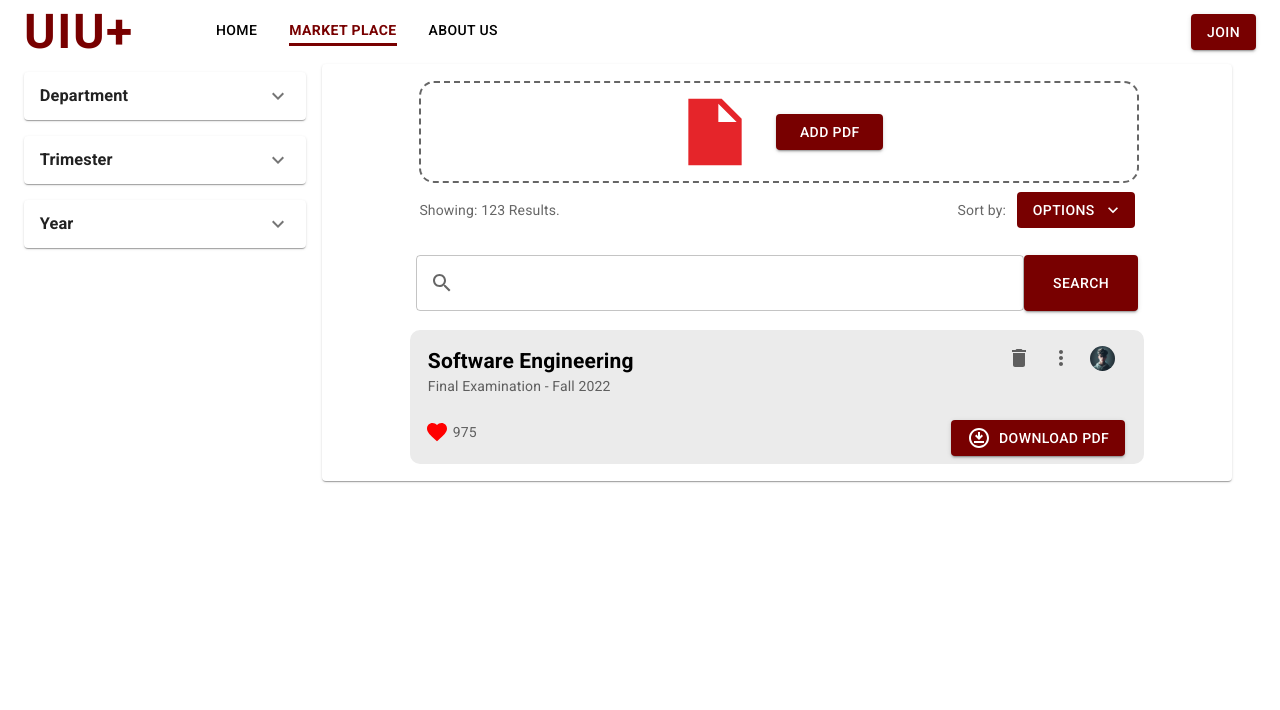
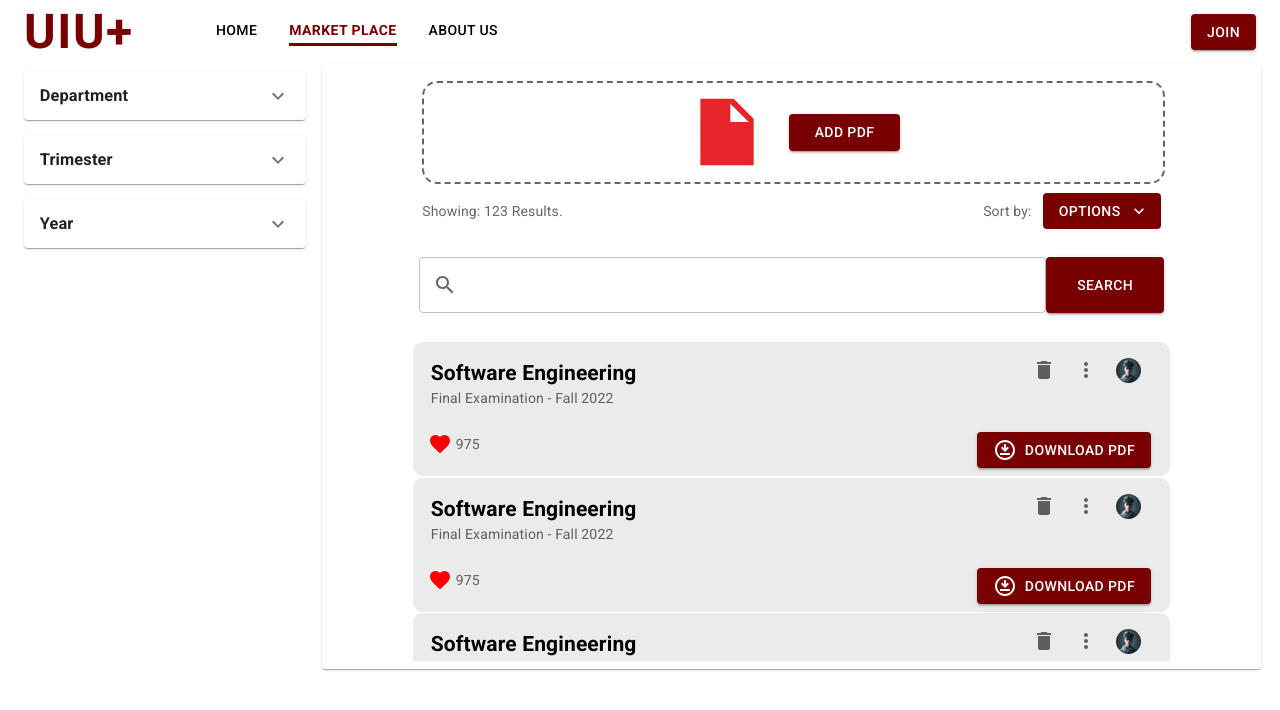
Before and after one commit to nadibahsan10/frontend, a React (Vite) app: page /market in a window 1280 px wide. Shown: the top 710 px of the page. Built offline with nearby package versions, Linux system fonts and the light colour scheme.

Commit message:
Sroll added in QuesBank card

```diff
--- a/src/QuestionBank/Component/Card.jsx
+++ b/src/QuestionBank/Component/Card.jsx
@@ -10,7 +10,6 @@ import { Avatar, Modal, Typography } from '@mui/material';
 import Button from '@mui/material/Button';
 import DownloadForOfflineOutlinedIcon from '@mui/icons-material/DownloadForOfflineOutlined';
 
-import AddPdf from './AddPdf';
 import "./Card.css";
 import UpdatePdf from './UpdatePdf';
 
@@ -75,7 +74,6 @@ function Card(props) {
                 </Grid>
             </Grid>
 
-
             <Modal open={isAddModalOpen} onClose={handleCloseAddModal}>
                 <div
                     style={{
@@ -91,6 +89,7 @@ function Card(props) {
                     <UpdatePdf />
                 </div>
             </Modal>
+
         </Box>
     );
 }
--- a/src/QuestionBank/Pages/MainQuestionBank.css
+++ b/src/QuestionBank/Pages/MainQuestionBank.css
@@ -5,3 +5,9 @@
     margin: 3% 0 3% 7.5%;
 
 }
+
+.cardHolder {
+    height: 40vh;
+    overflow:  auto;
+    scrollbar-color:  #780000 #EBEBEB;
+}
--- a/src/QuestionBank/Pages/MainQuestionBank.jsx
+++ b/src/QuestionBank/Pages/MainQuestionBank.jsx
@@ -32,7 +32,7 @@ const Item = styled(Paper)(({ theme }) => ({
 const department = ["CSE", "EEE", "CE", "BBA", "Eco"];
 const trimester = ["FALL", "SUMMER", "SPRING"];
 const currentYear = new Date().getFullYear();
-const year = [currentYear, currentYear-1, currentYear-2, currentYear-3];
+const year = [currentYear, currentYear - 1, currentYear - 2, currentYear - 3];
 
 
 function MainQuestionBank() {
@@ -42,7 +42,7 @@ function MainQuestionBank() {
                 <Box sx={{ flexGrow: 1 }}>
                     <Grid container spacing={1}>
                         <Grid item xs={3}>
-                            <Item sx={{ boxShadow: "none", marginLeft: "5%", display: "flex", flexDirection: "column", gap: "2vh"}}>
+                            <Item sx={{ boxShadow: "none", marginLeft: "5%", display: "flex", flexDirection: "column", gap: "2vh" }}>
                                 <div>
                                     <Accordion>
                                         <AccordionSummary
@@ -102,7 +102,7 @@ function MainQuestionBank() {
                             </Item>
                         </Grid>
                         <Grid item xs={9}>
-                            <Item sx={{ marginRight: "5%" }}>
+                            <Item sx={{ marginRight: "2%" }}>
 
                                 <UploadBar />
                                 <SortBar />
@@ -116,8 +116,11 @@ function MainQuestionBank() {
                                     <Button variant="contained" sx={{ width: "15%" }}>Search</Button>
                                 </div>
 
-                                <Card name="Software Engineering" type="Final Examination" trimester="Fall 2022" likes="975" />
-
+                                <div className='cardHolder'>
+                                    <Card name="Software Engineering" type="Final Examination" trimester="Fall 2022" likes="975" />
+                                    <Card name="Software Engineering" type="Final Examination" trimester="Fall 2022" likes="975" />
+                                    <Card name="Software Engineering" type="Final Examination" trimester="Fall 2022" likes="975" />
+                                </div>
                             </Item>
 
                         </Grid>
```
